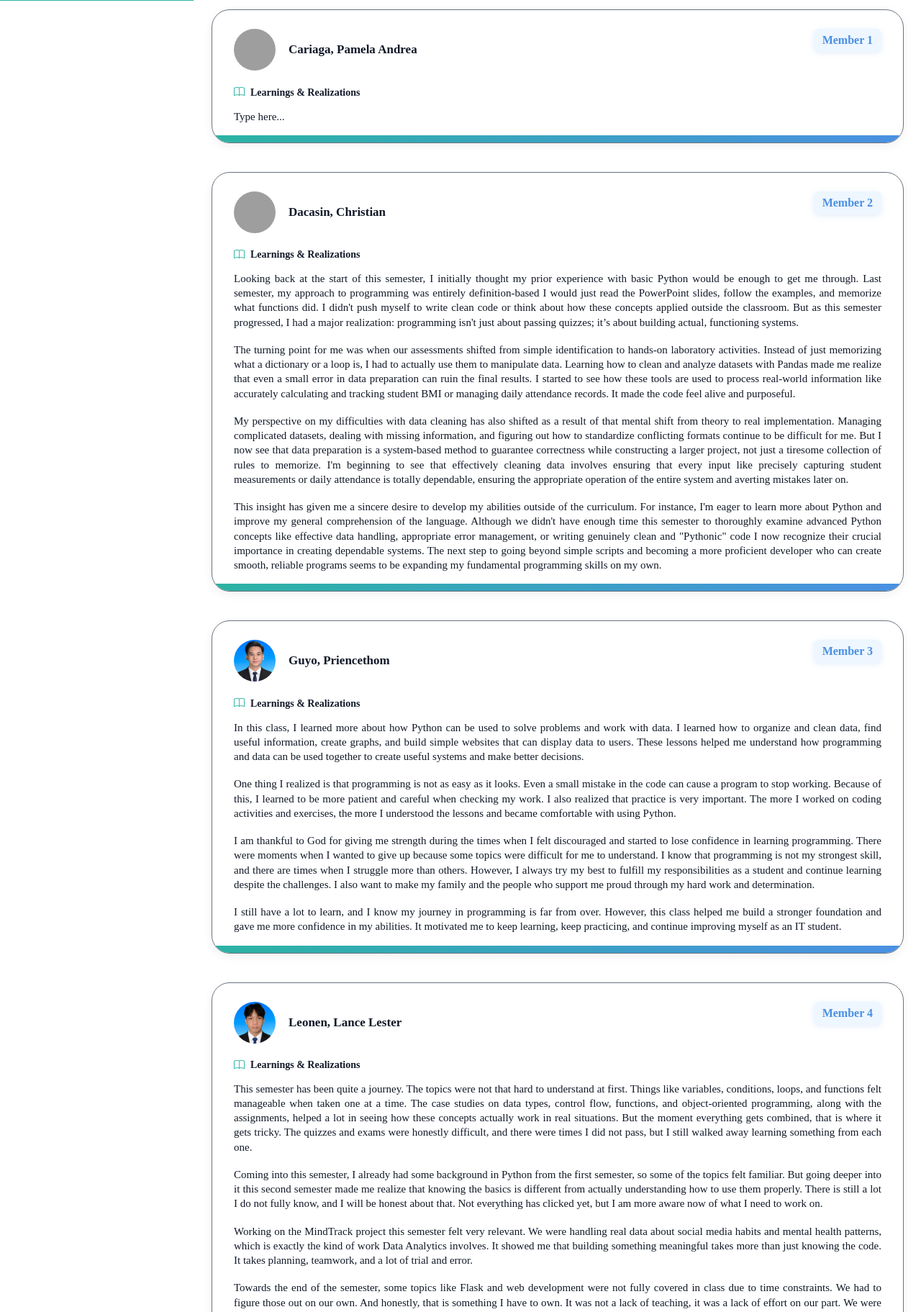
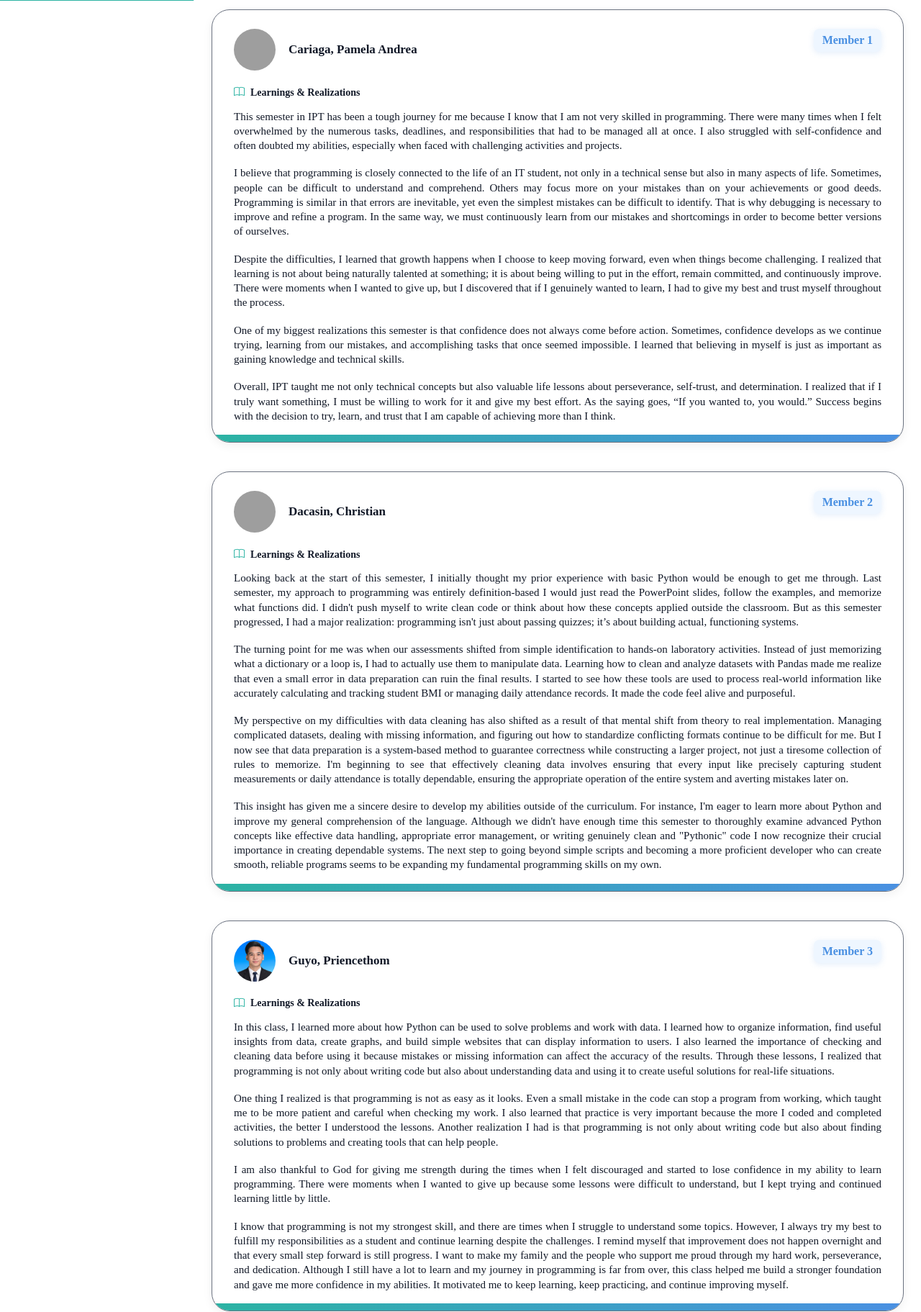
Before and after one commit to Priencethom/IPT_ETR, a Flask app: page /learnings in a window 1280 px wide. Shown: the part 799-2622 px from the top of the page at 72% size. Run offline with Flask 3, Linux system fonts and the light colour scheme; a user stored in the database is signed in; grey boxes are pictures that could not be loaded.

Commit message:
Update learnings.html

```diff
--- a/IPT-FINAL/templates/learnings.html
+++ b/IPT-FINAL/templates/learnings.html
@@ -84,7 +84,7 @@
 
             <div class="member-header">
                 <div class="member-profile">
-                    <img src="{{ url_for('static', filename='Images/') }}" alt="Cariaga, Pamela Andrea" class="member-avatar">
+                    <img src="{{ url_for('static', filename='Images/M2_CARIAGA.png') }}" alt="Cariaga, Pamela Andrea" class="member-avatar">
 
                     <div class="member-info">
                         <h3>Cariaga, Pamela Andrea</h3>
@@ -101,7 +101,23 @@
                 </h4>
 
                 <p>
-                    Type here...
+                    This semester in IPT has been a tough journey for me because I know that I am not very skilled in programming. There were many times when I felt overwhelmed by the numerous tasks, deadlines, and responsibilities that had to be managed all at once. I also struggled with self-confidence and often doubted my abilities, especially when faced with challenging activities and projects.
+                </p>
+
+                <p>
+                    I believe that programming is closely connected to the life of an IT student, not only in a technical sense but also in many aspects of life. Sometimes, people can be difficult to understand and comprehend. Others may focus more on your mistakes than on your achievements or good deeds. Programming is similar in that errors are inevitable, yet even the simplest mistakes can be difficult to identify. That is why debugging is necessary to improve and refine a program. In the same way, we must continuously learn from our mistakes and shortcomings in order to become better versions of ourselves.
+                </p>
+
+                <p>
+                    Despite the difficulties, I learned that growth happens when I choose to keep moving forward, even when things become challenging. I realized that learning is not about being naturally talented at something; it is about being willing to put in the effort, remain committed, and continuously improve. There were moments when I wanted to give up, but I discovered that if I genuinely wanted to learn, I had to give my best and trust myself throughout the process.
+                </p>
+
+                <p>
+                    One of my biggest realizations this semester is that confidence does not always come before action. Sometimes, confidence develops as we continue trying, learning from our mistakes, and accomplishing tasks that once seemed impossible. I learned that believing in myself is just as important as gaining knowledge and technical skills.
+                </p>
+
+                <p>
+                    Overall, IPT taught me not only technical concepts but also valuable life lessons about perseverance, self-trust, and determination. I realized that if I truly want something, I must be willing to work for it and give my best effort. As the saying goes, “If you wanted to, you would.” Success begins with the decision to try, learn, and trust that I am capable of achieving more than I think.
                 </p>
 
             </div>
@@ -113,7 +129,7 @@
 
             <div class="member-header">
                 <div class="member-profile">
-                    <img src="{{ url_for('static', filename='Images/') }}" alt="Dacasin, Christian" class="member-avatar">
+                    <img src="{{ url_for('static', filename='Images/M3_DACASIN.png') }}" alt="Dacasin, Christian" class="member-avatar">
 
                     <div class="member-info">
                         <h3>Dacasin, Christian</h3>
@@ -171,19 +187,19 @@
                 </h4>
 
                 <p>
-                    In this class, I learned more about how Python can be used to solve problems and work with data. I learned how to organize and clean data, find useful information, create graphs, and build simple websites that can display data to users. These lessons helped me understand how programming and data can be used together to create useful systems and make better decisions.
+                    In this class, I learned more about how Python can be used to solve problems and work with data. I learned how to organize information, find useful insights from data, create graphs, and build simple websites that can display information to users. I also learned the importance of checking and cleaning data before using it because mistakes or missing information can affect the accuracy of the results. Through these lessons, I realized that programming is not only about writing code but also about understanding data and using it to create useful solutions for real-life situations.
                 </p>
 
                 <p>
-                    One thing I realized is that programming is not as easy as it looks. Even a small mistake in the code can cause a program to stop working. Because of this, I learned to be more patient and careful when checking my work. I also realized that practice is very important. The more I worked on coding activities and exercises, the more I understood the lessons and became comfortable with using Python.
+                    One thing I realized is that programming is not as easy as it looks. Even a small mistake in the code can stop a program from working, which taught me to be more patient and careful when checking my work. I also learned that practice is very important because the more I coded and completed activities, the better I understood the lessons. Another realization I had is that programming is not only about writing code but also about finding solutions to problems and creating tools that can help people.
                 </p>
 
                 <p>
-                    I am thankful to God for giving me strength during the times when I felt discouraged and started to lose confidence in learning programming. There were moments when I wanted to give up because some topics were difficult for me to understand. I know that programming is not my strongest skill, and there are times when I struggle more than others. However, I always try my best to fulfill my responsibilities as a student and continue learning despite the challenges. I also want to make my family and the people who support me proud through my hard work and determination.
+                    I am also thankful to God for giving me strength during the times when I felt discouraged and started to lose confidence in my ability to learn programming. There were moments when I wanted to give up because some lessons were difficult to understand, but I kept trying and continued learning little by little.
                 </p>
 
                 <p>
-                    I still have a lot to learn, and I know my journey in programming is far from over. However, this class helped me build a stronger foundation and gave me more confidence in my abilities. It motivated me to keep learning, keep practicing, and continue improving myself as an IT student.
+                    I know that programming is not my strongest skill, and there are times when I struggle to understand some topics. However, I always try my best to fulfill my responsibilities as a student and continue learning despite the challenges. I remind myself that improvement does not happen overnight and that every small step forward is still progress. I want to make my family and the people who support me proud through my hard work, perseverance, and dedication. Although I still have a lot to learn and my journey in programming is far from over, this class helped me build a stronger foundation and gave me more confidence in my abilities. It motivated me to keep learning, keep practicing, and continue improving myself.
                 </p>
 
 
```
